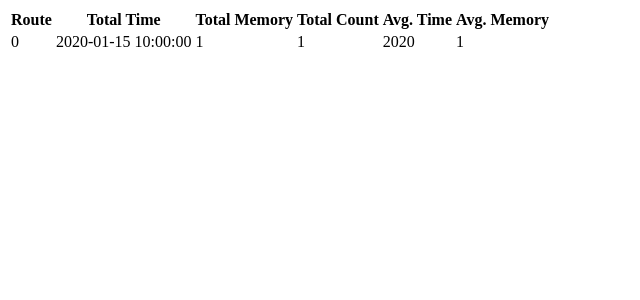
After one commit to achertovsky/yii2-debug-cli, a Yii app: template views/default/actions-summary.php in a window 1280 px wide. The commit adds this page. Shown: the top 300 px of the page, without its empty margins (0-640 px from the left). Run offline with PHP 8.4 and a stand-in for Yii, Linux system fonts and the light colour scheme; the template is opened without the code that fills it: most values are stand-ins (such as "Sample title", 1, 10 or a date in 2020); some libraries are stand-ins or nearby versions.

Commit message:
1. Start of actions summary

```diff
--- a/Module.php
+++ b/Module.php
@@ -16,6 +16,7 @@ class Module extends CoreModule
         'default' => 'achertovsky\debug\controllers\DefaultController',
     ];
 
+    public $profilingPanelId = 'profiling';
     public $defaultPanel = 'profiling';
     public $historySize = 10000;
     public $dataPath = '@root/frontend/runtime/debug';
--- /dev/null
+++ b/views/default/actions-summary.php
@@ -0,0 +1,28 @@
+<section class="container">
+    <div id="container">
+        <div class="row">
+            <div class="col-md-12">
+                <table class="table">
+                    <th>Route</th>
+                    <th>Total Time</th>
+                    <th>Total Memory</th>
+                    <th>Total Count</th>
+                    <th>Avg. Time</th>
+                    <th>Avg. Memory</th>
+                    <?php
+                        foreach ($results as $url => $result) {
+                            echo "<tr>";
+                            echo "<td title='$url'>".substr($url, 0, 50)."</td>";
+                            echo "<td>{$result['totalTime']}</td>";
+                            echo "<td>{$result['totalMemory']}</td>";
+                            echo "<td>{$result['totalCount']}</td>";
+                            echo "<td>".$result['totalTime']/$result['totalCount']."</td>";
+                            echo "<td>".$result['totalMemory']/$result['totalCount']."</td>";
+                            echo "</tr>";
+                        }
+                    ?>
+                </table>
+            </div>
+        </div>
+    </div>
+</section>
```
Also changed, not shown: controllers/DefaultController.php (+37 -0 lines), models/ActionsSummary.php (added, +7 -0 lines).
